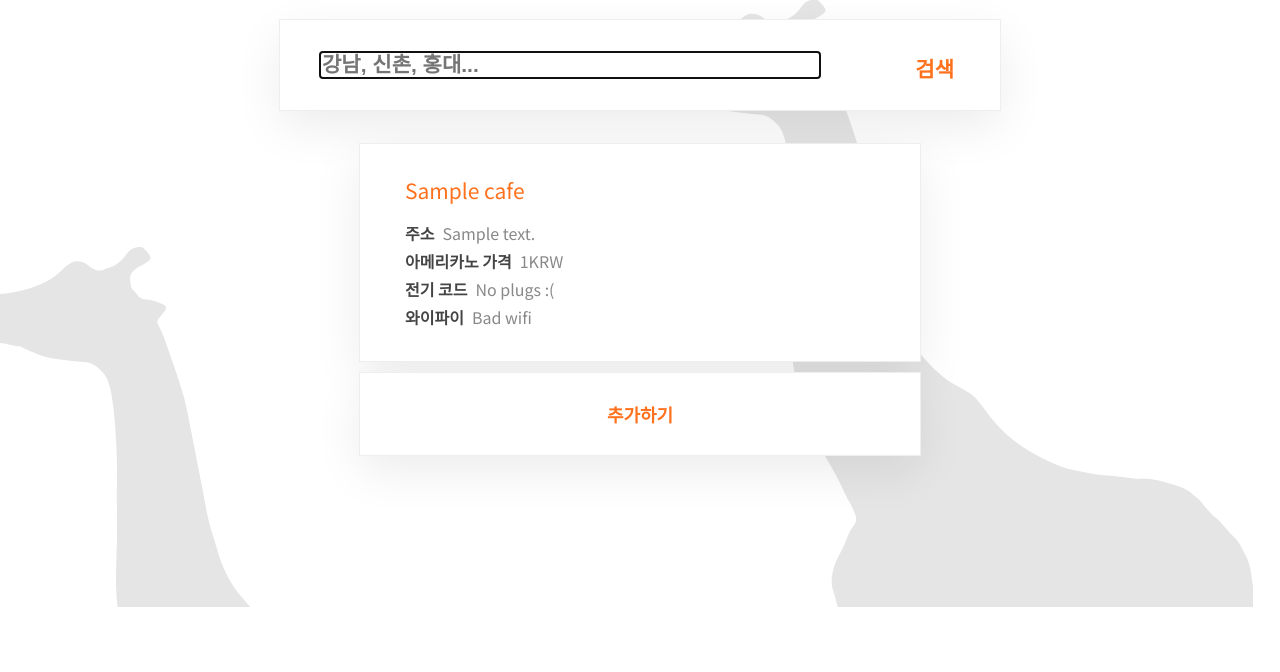
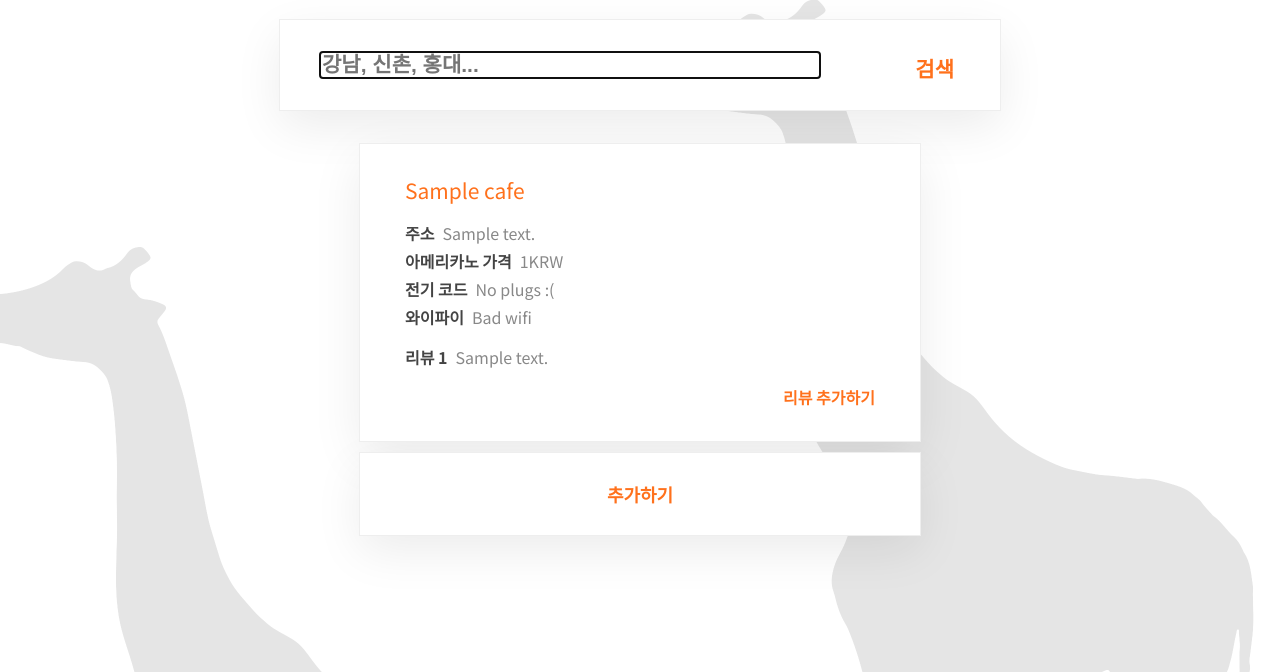
Before and after one commit to itsnamgyu/mogakco, a Django app: page /cafe/index in a window 1280 px wide. Shown: the part 193-865 px from the top of the page. Before the commit the page ends 800 px from the top, so only its background shows below. Run offline with Django 3.2, Linux system fonts and the light colour scheme; tables that the repository leaves empty hold one stand-in row (values such as "Sample post"); parts of the project's set-up code (start-up, migrations or seed data) failed here and were passed over; some libraries are stand-ins or nearby versions.

Commit message:
Show reviews on cafe:list page

```diff
--- a/cafe/static/cafe/css/list.css
+++ b/cafe/static/cafe/css/list.css
@@ -14,6 +14,14 @@ h1 {
 	color: #444;
 	font-weight: 600;
     margin-right: 8px;
+}
+
+.info.review {
+	margin-top: 24px;
+}
+
+.info.review + .info.review {
+	margin-top: 12px;
 }
 
 .temp-title {
@@ -58,7 +66,7 @@ h1 {
 div.add-buttons {
 	width: 100%;
 	text-align: right;
-    margin-top: 32px;
+    margin-top: 24px;
 }
 
 a.add-info {
@@ -66,7 +74,7 @@ a.add-info {
 	text-decoration: none;
 	text-align: right;
     margin-left: 32px;
-	font-size: 18px;
+	font-size: 16px;
 	font-weight: 700;
 	display: inline;
 }
--- a/cafe/templates/cafe/list.html
+++ b/cafe/templates/cafe/list.html
@@ -28,16 +28,17 @@
                     <p class="info"><span class="label">전기 코드</span>{{ cafe.review_set.first.plug_string }}</p>
                     <p class="info"><span class="label">와이파이</span>{{ cafe.review_set.first.wifi_string }}</p>
                 {% endif %}
-                {%  if not cafe.prices_set.first or not cafe.review_set.first %}
+                {% for review in cafe.review_set.all %}
+                    {% if review.comment %}
+                        <p class="info review"><span class="label">리뷰 {{ forloop.counter }}</span>{{  review.comment }}</p>
+                    {% endif %}
+                {% endfor %}
                 <div class="add-buttons">
                     {% if not cafe.prices_set.first %}
                         <a class="add-info" href="{% url 'cafe:add_prices' cafe.pk %}">가격 추가하기</a>
                     {% endif %}
-                        {% if not cafe.review_set.first %}
                     <a class="add-info" href="{% url 'cafe:add_review' cafe.pk %}">리뷰 추가하기</a>
-                        {% endif %}
                 </div>
-                {%  endif %}
             </div>
         </div>
     {% endfor %}
```
Lines whose indentation alone changed are shown as unchanged.
